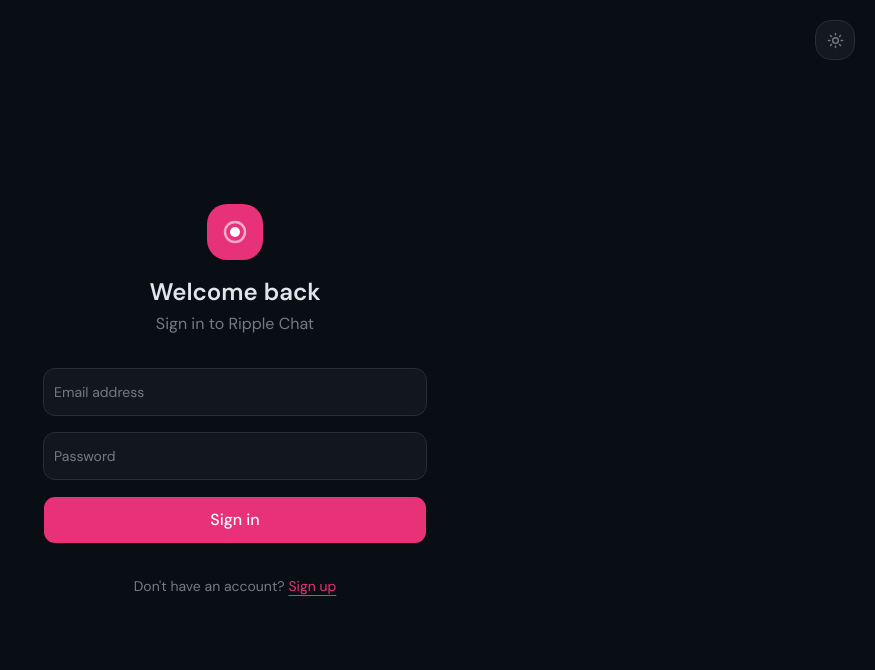
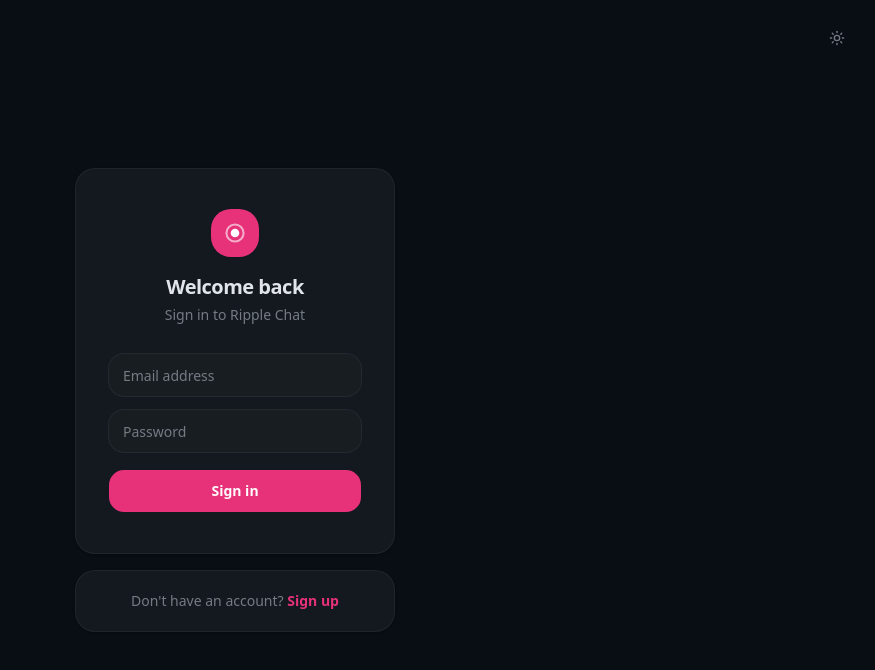
Before and after one commit to marumakes/ripple-chat, a React (Vite) app: page / in a window 1280 px wide. Shown: the top 670 px of the page, without its empty margins (405-1280 px from the left). Built offline with nearby package versions, Linux system fonts and the light colour scheme; no server answers.

Commit message:
style: polish UI

```diff
--- a/src/components/auth/AuthForm.tsx
+++ b/src/components/auth/AuthForm.tsx
@@ -45,21 +45,23 @@
       {/* Theme toggle */}
       <button
         onClick={toggleTheme}
-        className="fixed top-5 right-5 w-10 h-10 rounded-xl flex items-center justify-center bg-card border border-border hover:bg-accent transition-colors"
+        className="fixed top-5 right-5 w-9 h-9 rounded-xl flex items-center justify-center hover:bg-muted transition-colors"
         aria-label="Toggle theme"
       >
         {theme === "dark" ? (
-          <Sun size={17} className="text-muted-foreground" />
+          <Sun size={16} className="text-muted-foreground" />
         ) : (
-          <Moon size={17} className="text-muted-foreground" />
+          <Moon size={16} className="text-muted-foreground" />
         )}
       </button>
 
-      <div className="w-full max-w-sm space-y-8">
+      <div className="w-full max-w-xs">
+        {/* Card */}
+        <div className="bg-card border border-border/60 rounded-2xl px-8 py-10 shadow-sm space-y-7">
           {/* Logo */}
           <div className="flex flex-col items-center gap-4">
-          <div className="w-14 h-14 rounded-2xl bg-primary flex items-center justify-center">
-            <svg width="28" height="28" viewBox="0 0 14 14" fill="none">
+            <div className="w-12 h-12 rounded-2xl bg-primary flex items-center justify-center">
+              <svg width="24" height="24" viewBox="0 0 14 14" fill="none">
                 <circle cx="7" cy="7" r="2.5" fill="white" />
                 <circle
                   cx="7"
@@ -73,10 +75,10 @@
               </svg>
             </div>
             <div className="text-center">
-            <h1 className="text-2xl font-semibold text-foreground">
+              <h1 className="text-xl font-semibold text-foreground tracking-tight">
                 {mode === "signin" ? "Welcome back" : "Create account"}
               </h1>
-            <p className="text-base text-muted-foreground mt-1">
+              <p className="text-sm text-muted-foreground mt-1">
                 {mode === "signin"
                   ? "Sign in to Ripple Chat"
                   : "Get started with Ripple Chat"}
@@ -85,7 +87,7 @@
           </div>
 
           {/* Form */}
-        <div className="space-y-4">
+          <div className="space-y-3">
             <Input
               type="email"
               placeholder="Email address"
@@ -93,7 +95,7 @@
               onChange={(e) => setEmail(e.target.value)}
               onKeyDown={(e) => e.key === "Enter" && handleSubmit()}
               autoComplete="email"
-            className="h-12 text-base"
+              className="h-11 text-sm"
             />
             <Input
               type="password"
@@ -104,14 +106,20 @@
               autoComplete={
                 mode === "signup" ? "new-password" : "current-password"
               }
-            className="h-12 text-base"
+              className="h-11 text-sm"
             />
 
-          {error && <p className="text-sm text-destructive">{error}</p>}
-          {success && <p className="text-sm text-green-500">{success}</p>}
+            {error && (
+              <p className="text-xs text-destructive px-1">{error}</p>
+            )}
+            {success && (
+              <p className="text-xs text-green-600 dark:text-green-400 px-1">
+                {success}
+              </p>
+            )}
 
             <Button
-            className="w-full h-12 text-base"
+              className="w-full h-11 text-sm font-semibold mt-1"
               onClick={handleSubmit}
               disabled={loading}
             >
@@ -122,9 +130,11 @@
                   : "Create account"}
             </Button>
           </div>
+        </div>
 
-        {/* Toggle mode */}
-        <p className="text-center text-sm text-muted-foreground">
+        {/* Toggle mode — outside card, like Instagram */}
+        <div className="mt-4 bg-card border border-border/60 rounded-2xl px-8 py-5 shadow-sm text-center">
+          <p className="text-sm text-muted-foreground">
             {mode === "signin" ? (
               <>
                 Don't have an account?{" "}
@@ -133,7 +143,7 @@
                     setMode("signup");
                     setError(null);
                   }}
-                className="text-primary underline underline-offset-4 hover:opacity-80 transition-opacity"
+                  className="text-primary font-semibold hover:opacity-80 transition-opacity"
                 >
                   Sign up
                 </button>
@@ -146,7 +156,7 @@
                     setMode("signin");
                     setError(null);
                   }}
-                className="text-primary underline underline-offset-4 hover:opacity-80 transition-opacity"
+                  className="text-primary font-semibold hover:opacity-80 transition-opacity"
                 >
                   Sign in
                 </button>
@@ -155,5 +165,6 @@
           </p>
         </div>
       </div>
+    </div>
   );
 }
--- a/src/components/ui/button.tsx
+++ b/src/components/ui/button.tsx
@@ -5,11 +5,11 @@
 import { cn } from "@/lib/utils"
 
 const buttonVariants = cva(
-  "group/button inline-flex shrink-0 items-center justify-center rounded-lg border border-transparent bg-clip-padding text-sm font-medium whitespace-nowrap transition-all outline-none select-none focus-visible:border-ring focus-visible:ring-3 focus-visible:ring-ring/50 active:not-aria-[haspopup]:translate-y-px disabled:pointer-events-none disabled:opacity-50 aria-invalid:border-destructive aria-invalid:ring-3 aria-invalid:ring-destructive/20 dark:aria-invalid:border-destructive/50 dark:aria-invalid:ring-destructive/40 [&_svg]:pointer-events-none [&_svg]:shrink-0 [&_svg:not([class*='size-'])]:size-4",
+  "group/button inline-flex shrink-0 items-center justify-center rounded-xl border border-transparent bg-clip-padding text-sm font-medium whitespace-nowrap transition-all outline-none select-none focus-visible:border-ring focus-visible:ring-2 focus-visible:ring-ring/30 active:not-aria-[haspopup]:translate-y-px disabled:pointer-events-none disabled:opacity-50 aria-invalid:border-destructive aria-invalid:ring-2 aria-invalid:ring-destructive/20 dark:aria-invalid:border-destructive/50 dark:aria-invalid:ring-destructive/40 [&_svg]:pointer-events-none [&_svg]:shrink-0 [&_svg:not([class*='size-'])]:size-4",
   {
     variants: {
       variant: {
-        default: "bg-primary text-primary-foreground [a]:hover:bg-primary/80",
+        default: "bg-primary text-primary-foreground hover:bg-primary/90",
         outline:
           "border-border bg-background hover:bg-muted hover:text-foreground aria-expanded:bg-muted aria-expanded:text-foreground dark:border-input dark:bg-input/30 dark:hover:bg-input/50",
         secondary:
@@ -22,16 +22,16 @@
       },
       size: {
         default:
-          "h-8 gap-1.5 px-2.5 has-data-[icon=inline-end]:pr-2 has-data-[icon=inline-start]:pl-2",
-        xs: "h-6 gap-1 rounded-[min(var(--radius-md),10px)] px-2 text-xs in-data-[slot=button-group]:rounded-lg has-data-[icon=inline-end]:pr-1.5 has-data-[icon=inline-start]:pl-1.5 [&_svg:not([class*='size-'])]:size-3",
+          "h-9 gap-1.5 px-4 has-data-[icon=inline-end]:pr-3 has-data-[icon=inline-start]:pl-3",
+        xs: "h-6 gap-1 rounded-lg px-2 text-xs in-data-[slot=button-group]:rounded-lg has-data-[icon=inline-end]:pr-1.5 has-data-[icon=inline-start]:pl-1.5 [&_svg:not([class*='size-'])]:size-3",
         sm: "h-7 gap-1 rounded-[min(var(--radius-md),12px)] px-2.5 text-[0.8rem] in-data-[slot=button-group]:rounded-lg has-data-[icon=inline-end]:pr-1.5 has-data-[icon=inline-start]:pl-1.5 [&_svg:not([class*='size-'])]:size-3.5",
-        lg: "h-9 gap-1.5 px-2.5 has-data-[icon=inline-end]:pr-2 has-data-[icon=inline-start]:pl-2",
-        icon: "size-8",
+        lg: "h-10 gap-2 px-5 has-data-[icon=inline-end]:pr-4 has-data-[icon=inline-start]:pl-4",
+        icon: "size-9",
         "icon-xs":
-          "size-6 rounded-[min(var(--radius-md),10px)] in-data-[slot=button-group]:rounded-lg [&_svg:not([class*='size-'])]:size-3",
+          "size-6 rounded-lg in-data-[slot=button-group]:rounded-lg [&_svg:not([class*='size-'])]:size-3",
         "icon-sm":
           "size-7 rounded-[min(var(--radius-md),12px)] in-data-[slot=button-group]:rounded-lg",
-        "icon-lg": "size-9",
+        "icon-lg": "size-10",
       },
     },
     defaultVariants: {
--- a/src/components/ui/input.tsx
+++ b/src/components/ui/input.tsx
@@ -8,7 +8,7 @@
       type={type}
       data-slot="input"
       className={cn(
-        "h-8 w-full min-w-0 rounded-lg border border-input bg-transparent px-2.5 py-1 text-base transition-colors outline-none file:inline-flex file:h-6 file:border-0 file:bg-transparent file:text-sm file:font-medium file:text-foreground placeholder:text-muted-foreground focus-visible:border-ring focus-visible:ring-3 focus-visible:ring-ring/50 disabled:pointer-events-none disabled:cursor-not-allowed disabled:bg-input/50 disabled:opacity-50 aria-invalid:border-destructive aria-invalid:ring-3 aria-invalid:ring-destructive/20 md:text-sm dark:bg-input/30 dark:disabled:bg-input/80 dark:aria-invalid:border-destructive/50 dark:aria-invalid:ring-destructive/40",
+        "h-10 w-full min-w-0 rounded-xl border border-border/70 bg-muted/60 px-3.5 py-1 text-base transition-colors outline-none file:inline-flex file:h-6 file:border-0 file:bg-transparent file:text-sm file:font-medium file:text-foreground placeholder:text-muted-foreground focus-visible:border-ring/60 focus-visible:bg-background focus-visible:ring-2 focus-visible:ring-ring/20 disabled:pointer-events-none disabled:cursor-not-allowed disabled:opacity-50 aria-invalid:border-destructive aria-invalid:ring-2 aria-invalid:ring-destructive/20 md:text-sm dark:bg-input/20 dark:focus-visible:bg-transparent dark:aria-invalid:border-destructive/50 dark:aria-invalid:ring-destructive/30",
         className
       )}
       {...props}
--- a/src/index.css
+++ b/src/index.css
@@ -1,5 +1,4 @@
-@import url("https://fonts.googleapis.com/css2?family=DM+Sans:ital,opsz,wght@0,9..40,300;0,9..40,400;0,9..40,500;0,9..40,600;1,9..40,400&display=swap");
-
+@import "@fontsource-variable/geist";
 @import "tailwindcss";
 @import "tw-animate-css";
 
@@ -38,35 +37,35 @@
 :root {
   --radius: 0.75rem;
 
-  --background: oklch(0.97 0.003 260);
-  --foreground: oklch(0.15 0.02 260);
+  --background: oklch(0.985 0 0);
+  --foreground: oklch(0.13 0.015 260);
 
   --card: oklch(1 0 0);
-  --card-foreground: oklch(0.15 0.02 260);
+  --card-foreground: oklch(0.13 0.015 260);
 
   --popover: oklch(1 0 0);
-  --popover-foreground: oklch(0.15 0.02 260);
+  --popover-foreground: oklch(0.13 0.015 260);
 
   /* Raspberry */
   --primary: oklch(0.55 0.22 3);
   --primary-foreground: oklch(0.99 0.005 3);
 
-  --secondary: oklch(0.93 0.005 260);
-  --secondary-foreground: oklch(0.25 0.02 260);
+  --secondary: oklch(0.95 0.003 260);
+  --secondary-foreground: oklch(0.2 0.02 260);
 
-  --muted: oklch(0.93 0.005 260);
-  --muted-foreground: oklch(0.5 0.02 260);
+  --muted: oklch(0.95 0.003 260);
+  --muted-foreground: oklch(0.52 0.018 260);
 
-  --accent: oklch(0.93 0.005 260);
-  --accent-foreground: oklch(0.25 0.02 260);
+  --accent: oklch(0.95 0.003 260);
+  --accent-foreground: oklch(0.2 0.02 260);
 
   --destructive: oklch(0.58 0.22 25);
 
-  --border: oklch(0.88 0.008 260);
-  --input: oklch(0.88 0.008 260);
+  --border: oklch(0.91 0.004 260);
+  --input: oklch(0.93 0.003 260);
   --ring: oklch(0.55 0.22 3);
 
-  --sidebar: oklch(0.99 0.002 260);
+  --sidebar: oklch(1 0 0);
 }
 
 /* ============================================================
@@ -113,7 +112,7 @@
 
 body {
   height: 100%;
-  font-family: "DM Sans", system-ui, sans-serif;
+  font-family: "Geist Variable", system-ui, sans-serif;
   font-size: 16px;
   -webkit-font-smoothing: antialiased;
   background-color: var(--background);
```
Also changed, not shown: src/components/messaging/ConversationListItem.tsx (+4 -6 lines), src/components/messaging/MessageThread.tsx (+7 -10 lines), src/components/messaging/MessagingLayout.tsx (+7 -7 lines), src/components/messaging/MessagingSidebar.tsx (+18 -11 lines). Lines whose indentation alone changed are shown as unchanged.
